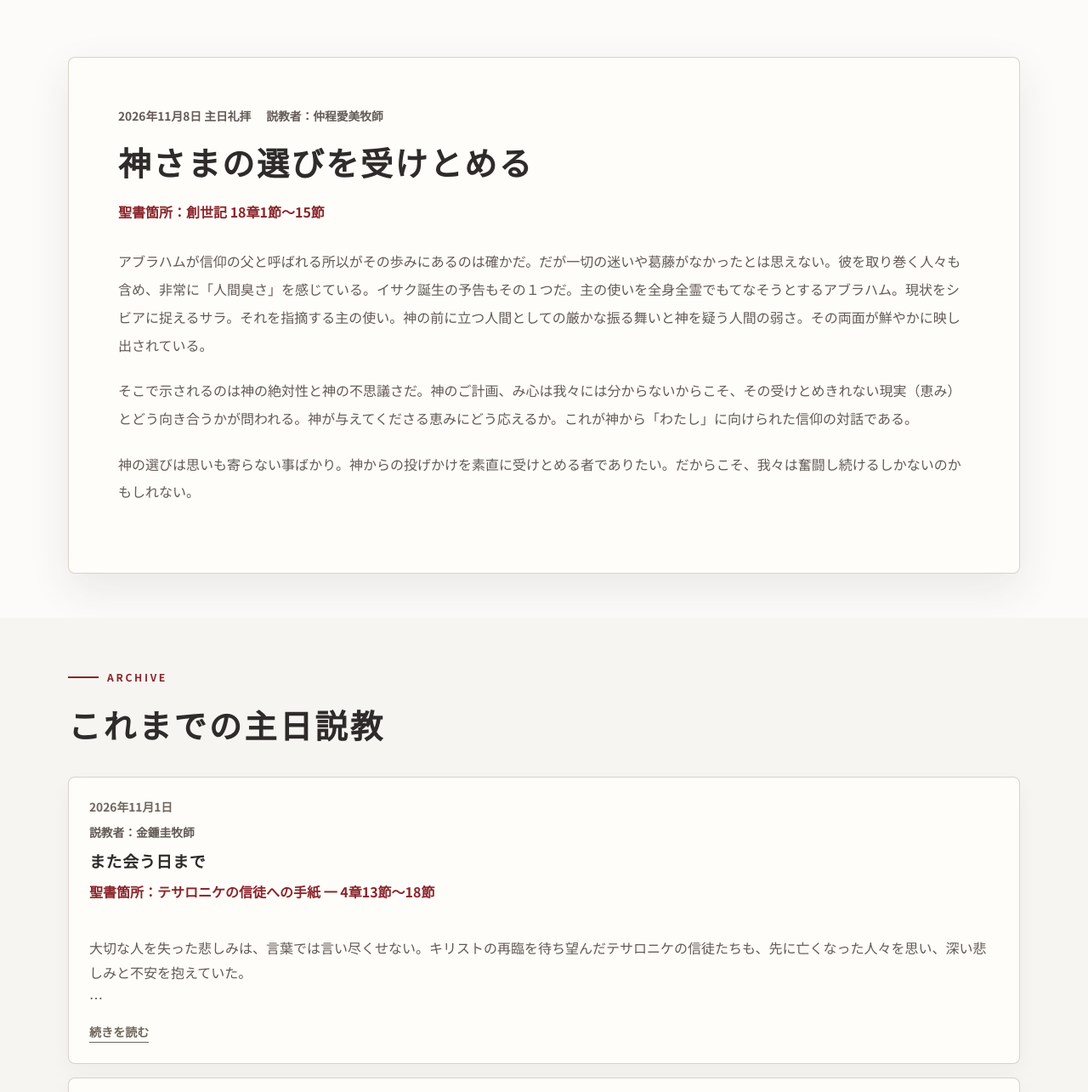
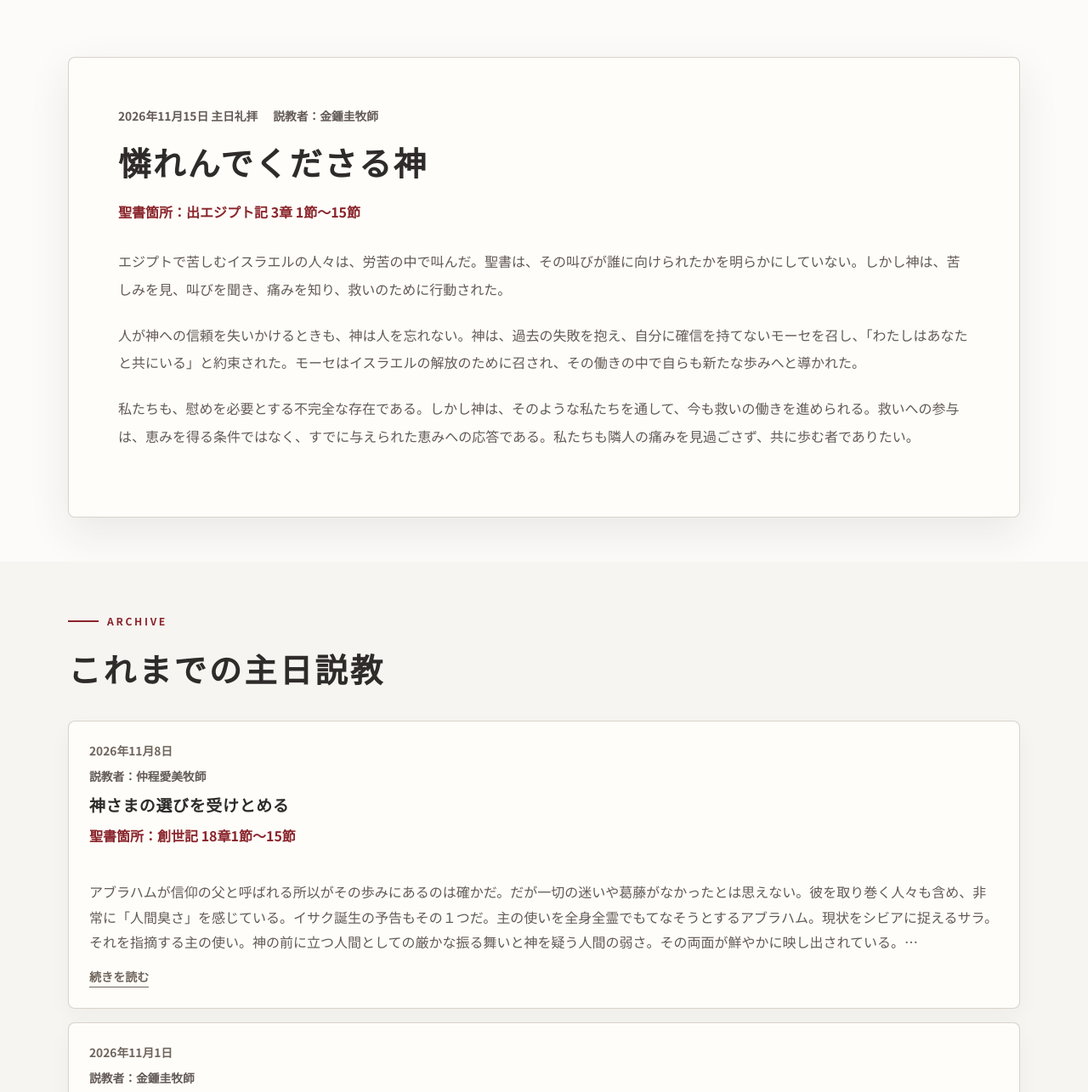
Before and after one commit to uccjtottorich/uccjtottorich, a plain HTML site: page test-cms-2026/sermon.html in a window 1280 px wide. Shown: the part 380-1665 px from the top of the page at 85% size. Drawn offline with nearby package versions, Linux system fonts and the light colour scheme.

Commit message:
Update microCMS sermon pages

```diff
--- a/test-cms-2026/sermon.html
+++ b/test-cms-2026/sermon.html
@@ -305,26 +305,26 @@
   <article class="sermon-paper">
     <div class="sermon-meta">
       <span>
-        2026年11月8日 主日礼拝
+        2026年11月15日 主日礼拝
       </span>
 
       <span>
-        説教者：仲程愛美牧師
+        説教者：金鍾圭牧師
       </span>
     </div>
 
     <h2>
-      神さまの選びを受けとめる
+      憐れんでくださる神
     </h2>
 
     <p class="sermon-scripture">
-      聖書箇所：創世記 18章1節〜15節
+      聖書箇所：出エジプト記 3章 1節〜15節
     </p>
 
     <div class="sermon-body">
-      <p>アブラハムが信仰の父と呼ばれる所以がその歩みにあるのは確かだ。だが一切の迷いや葛藤がなかったとは思えない。彼を取り巻く人々も含め、非常に「人間臭さ」を感じている。イサク誕生の予告もその１つだ。主の使いを全身全霊でもてなそうとするアブラハム。現状をシビアに捉えるサラ。それを指摘する主の使い。神の前に立つ人間としての厳かな振る舞いと神を疑う人間の弱さ。その両面が鮮やかに映し出されている。</p>
-<p>そこで示されるのは神の絶対性と神の不思議さだ。神のご計画、み心は我々には分からないからこそ、その受けとめきれない現実（恵み）とどう向き合うかが問われる。神が与えてくださる恵みにどう応えるか。これが神から「わたし」に向けられた信仰の対話である。</p>
-<p>神の選びは思いも寄らない事ばかり。神からの投げかけを素直に受けとめる者でありたい。だからこそ、我々は奮闘し続けるしかないのかもしれない。</p>
+      <p>エジプトで苦しむイスラエルの人々は、労苦の中で叫んだ。聖書は、その叫びが誰に向けられたかを明らかにしていない。しかし神は、苦しみを見、叫びを聞き、痛みを知り、救いのために行動された。</p>
+<p>人が神への信頼を失いかけるときも、神は人を忘れない。神は、過去の失敗を抱え、自分に確信を持てないモーセを召し、「わたしはあなたと共にいる」と約束された。モーセはイスラエルの解放のために召され、その働きの中で自らも新たな歩みへと導かれた。</p>
+<p>私たちも、慰めを必要とする不完全な存在である。しかし神は、そのような私たちを通して、今も救いの働きを進められる。救いへの参与は、恵みを得る条件ではなく、すでに与えられた恵みへの応答である。私たちも隣人の痛みを見過ごさず、共に歩む者でありたい。</p>
     </div>
   </article>
 
@@ -351,6 +351,39 @@
           </div>
 
           <div class="sermon-board">
+
+
+      <article class="sermon-card">
+
+        <div class="sermon-card-main">
+
+          <time datetime="2026-11-08">
+            2026年11月8日
+          </time>
+
+          <span class="sermon-card-preacher">
+            説教者：仲程愛美牧師
+          </span>
+
+          <h3 class="sermon-card-title">
+            神さまの選びを受けとめる
+          </h3>
+
+          <span class="sermon-scripture">
+            聖書箇所：創世記 18章1節〜15節
+          </span>
+
+          <span class="sermon-card-summary">
+            アブラハムが信仰の父と呼ばれる所以がその歩みにあるのは確かだ。だが一切の迷いや葛藤がなかったとは思えない。彼を取り巻く人々も含め、非常に「人間臭さ」を感じている。イサク誕生の予告もその１つだ。主の使いを全身全霊でもてなそうとするアブラハム。現状をシビアに捉えるサラ。それを指摘する主の使い。神の前に立つ人間としての厳かな振る舞いと神を疑う人間の弱さ。その両面が鮮やかに映し出されている。
+
+そこで示されるのは神の絶対性と神の不思議さだ。神のご計画、み心は我々には分からないからこそ、その受けとめきれない現実（恵み）とどう向き合うかが問われる。神が与えてくださる恵みにどう応えるか。これが神から「わたし」に向けられた信仰の対話である。
+
+神の選びは思いも寄らない事ばかり。神からの投げかけを素直に受けとめる者でありたい。だからこそ、我々は奮闘し続けるしかないのかもしれない。
+
+          </span>
+
+        </div>
+      </article>
 
 
       <article class="sermon-card">
@@ -410,37 +443,6 @@
             　信仰の歩みは、必ずしも順調に前進するものではない。迷い、立ち止まり、堂々巡りのように感じる時もある。しかし聖書は、自らの力を頼りに走るのではなく、「信仰の創始者また完成者であるイエスを見つめながら」走ることを教えている。
 　主イエスは遠いゴールで待つのではなく、私たちに先立って十字架の孤独と痛みを歩まれ、復活によって苦しみや死が最後ではないことを示された。私たちは決して一人ではない。疲れ果て、一歩も踏み出せない時にも、主は傍らで共に走って（伴走して）くださる。
 　雲のような証人たちから受け継いだ信仰とは、この神の愛と希望を自分たちだけのものにせず、苦しむ隣人に寄り添い、次の世代へとバトンを手渡していくことである。
-          </span>
-
-        </div>
-      </article>
-
-
-      <article class="sermon-card">
-
-        <div class="sermon-card-main">
-
-          <time datetime="2026-10-18">
-            2026年10月18日
-          </time>
-
-          <span class="sermon-card-preacher">
-            説教者：仲程愛美牧師
-          </span>
-
-          <h3 class="sermon-card-title">
-            イエスさまに会いに行こう
-          </h3>
-
-          <span class="sermon-scripture">
-            聖書箇所：ヨハネによる福音書5章31節〜40節
-          </span>
-
-          <span class="sermon-card-summary">
-            「ハクナ ワカィタ サ イェス」というジンバブエの賛美歌がある。「イエスさまのような方は他にはおられない」の意味だ。軽快なリズムに乗せて主と共にある喜びが溢れ出ている。「イェスさまに会いに行く」理由はいたってシンプルなのだと気付かされる。
-
-ヨハネによる福音書は他の福音書とは違い、独特な表現や抽象的な言い回しが多い。冒頭の「ロゴス讃歌」と呼ばれる箇所を筆頭に、イエスという人物はどのような方であるかを伝えている。神でありながら、我々のために人としてこの世にお生まれになり、我々と共におられることを示された。この方を超える存在はない。ある意味では聖書(知識や教理)すら超えると言う。それは決してみ言葉を軽んじているのではなく、神の言葉を最も体現されている方を見失ってはいないか、と問うているようだ。イエスの他に我々が頼るものはない。
-
           </span>
 
         </div>
```
Also changed, not shown: sermon.html (+40 -38 lines).
